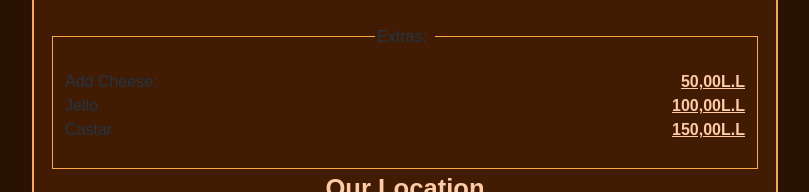
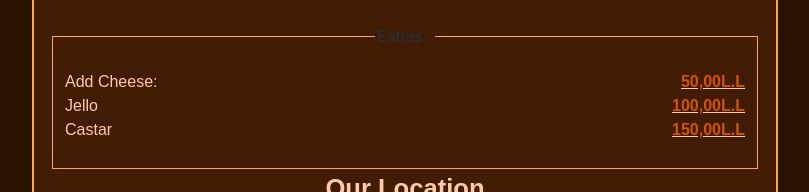
Before and after one commit to payamaya/sandwish, a React (Vite) app: page / in a window 1280 px wide. Shown: the part 1095-1287 px from the top of the page, without its empty margins (235-1044 px from the left). Built offline with nearby package versions, Linux system fonts and the light colour scheme.

Commit message:
adding color to the legend

```diff
--- a/src/Menu.css
+++ b/src/Menu.css
@@ -196,8 +196,17 @@ h3 {
 .extra-span {
   font-size: 1rem;
   padding-left: 0.5rem;
+  color: var(--accent-color);
 }
-
+.extra-list {
+  display: flex;
+  list-style: none;
+  justify-content: space-between;
+  color: var(--text-color);
+}
+.extra-ul {
+  padding: 0;
+}
 fieldset {
   border: 1px solid var(--border-color);
 }
--- a/src/index.css
+++ b/src/index.css
@@ -36,14 +36,7 @@ a {
 li {
   list-style: none;
 }
-.extra-list {
-  display: flex;
-  list-style: none;
-  justify-content: space-between;
-}
-.extra-ul {
-  padding: 0;
-}
+
 a:hover {
   color: #535bf2;
 }
```
